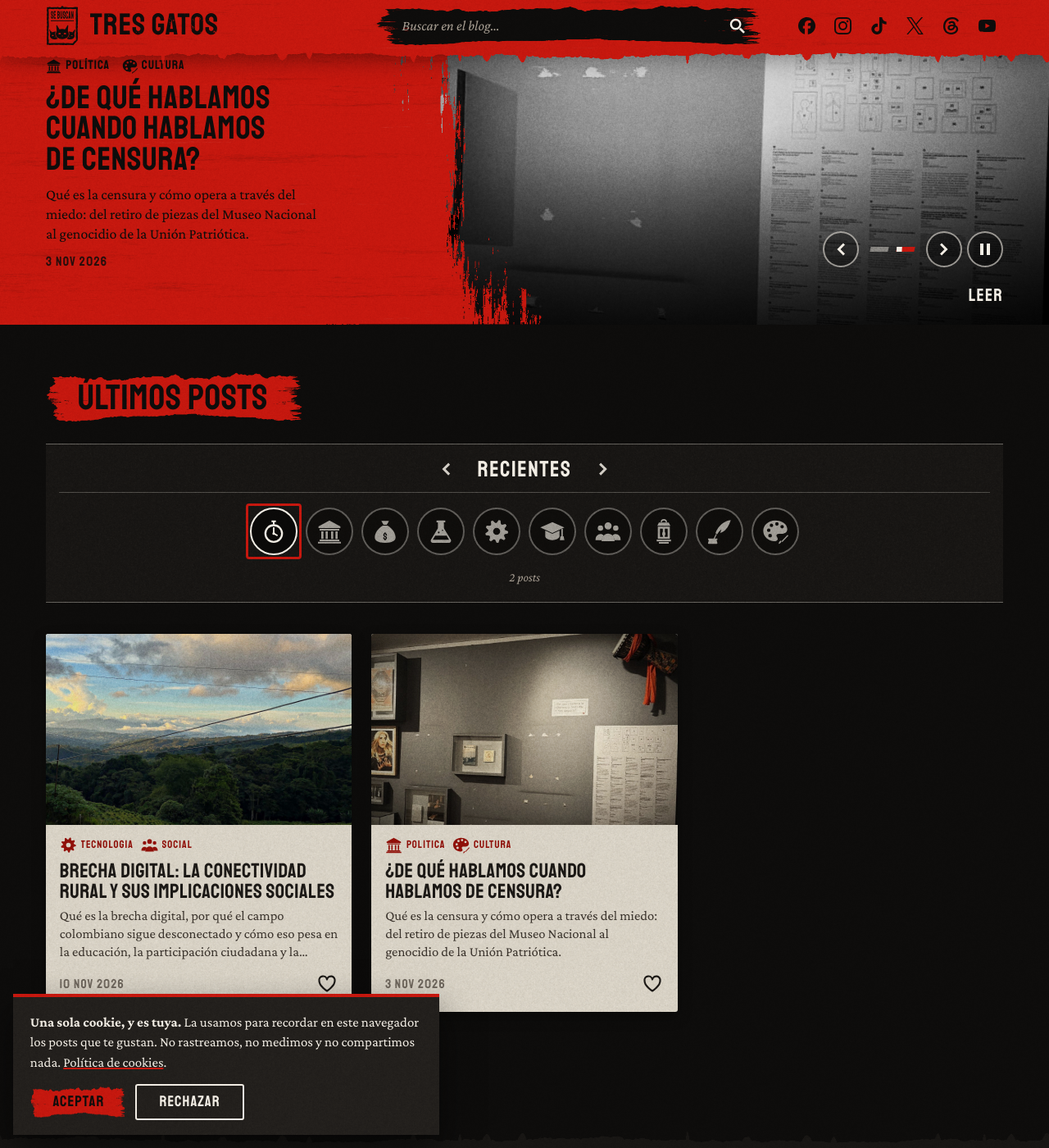
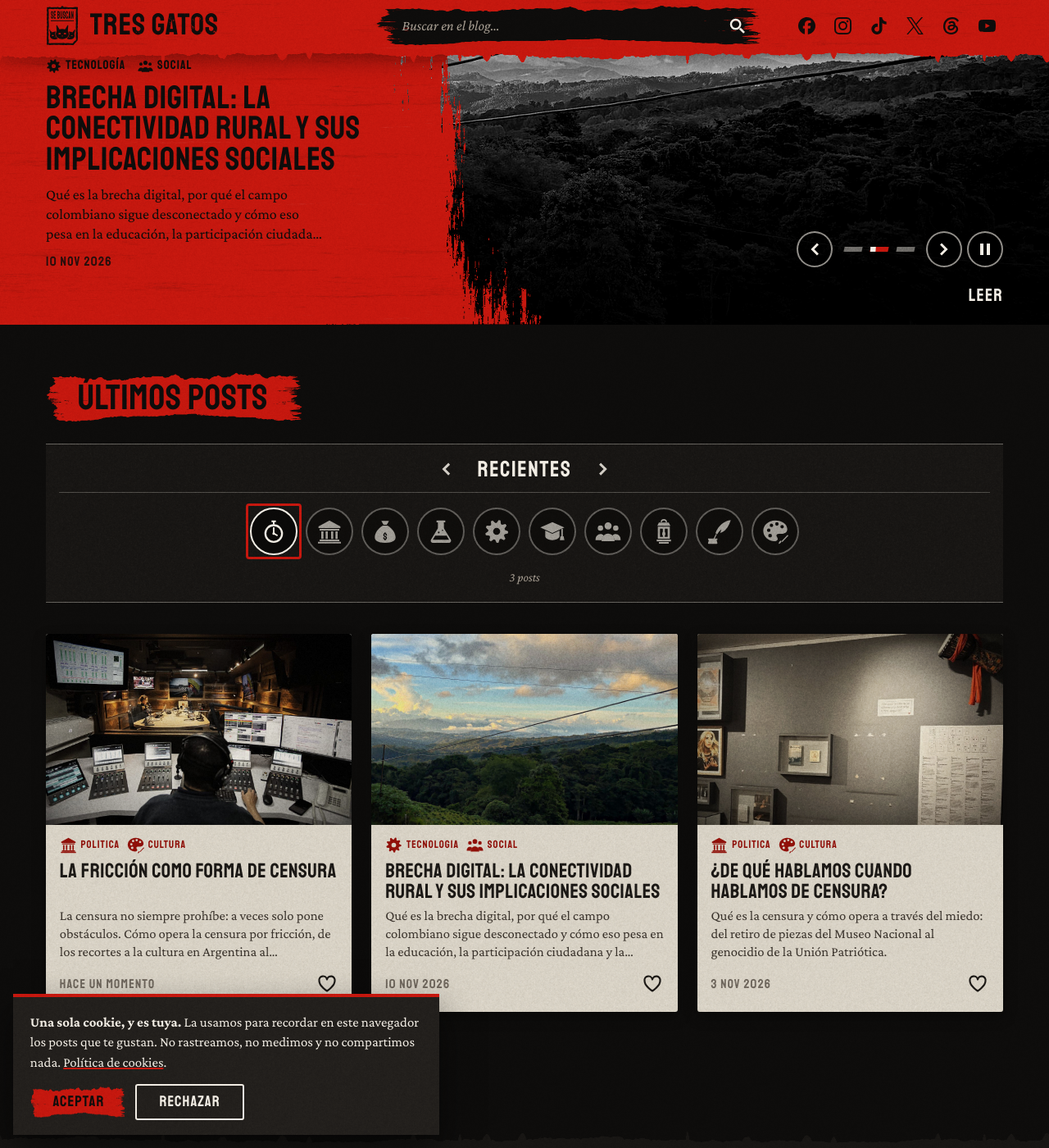
Before and after one commit to Dalex11/tres-gatos, a Jekyll site: the page built from index.html, in a window 1280 px wide and 1400 px high, scrolled down 322 px. Shown: the whole window at 82% size. Built offline with Jekyll 4.4.1, drawn with Linux system fonts in a browser that asks for light colours; part of the change alters nothing that is shown.

Commit message:
Tercera noticia

```diff
--- a/_posts/2026-11-03-de-que-hablamos-cuando-hablamos-de-censura.md
+++ b/_posts/2026-11-03-de-que-hablamos-cuando-hablamos-de-censura.md
@@ -9,7 +9,7 @@ imagen_alt: "Pared gris de una sala de museo con algunas vitrinas, un retrato y
 imagen_credito: "Foto: imagen difundida en medios, autor no identificado"
 
 resumen: "Qué es la censura y cómo opera a través del miedo: del retiro de piezas del Museo Nacional al genocidio de la Unión Patriótica."
-destacado: 2
+destacado: 3
 
 epigrafe: |
   Esta es la boca que hubo,
--- a/_posts/2026-11-10-brecha-digital-conectividad-rural.md
+++ b/_posts/2026-11-10-brecha-digital-conectividad-rural.md
@@ -9,7 +9,7 @@ imagen_alt: "Paisaje de montañas y bosque al atardecer, atravesado por cables d
 imagen_credito: "Foto: Deiby Alexander Rodriguez Rodallega"
 
 resumen: "Qué es la brecha digital, por qué el campo colombiano sigue desconectado y cómo eso pesa en la educación, la participación ciudadana y la economía."
-destacado: 1
+destacado: 2
 
 epigrafe: |
   Dos cuerpos frente a frente
--- /dev/null
+++ b/_posts/2026-11-17-la-friccion-como-forma-de-censura.md
@@ -0,0 +1,58 @@
+---
+title: "La fricción como forma de censura"
+date: 2026-11-17 18:00:00 -0500
+autor: "Lic. Santiago Arturo Rodríguez Bustos"
+temas: [politica, cultura]
+
+imagen: cabina-radio.jpg
+imagen_alt: "Operador de sonido de espaldas, con audífonos, frente a consolas y pantallas; tras el vidrio, dos periodistas conversan en el estudio de una emisora"
+imagen_credito: "Foto: imagen de dominio público"
+
+resumen: "La censura no siempre prohíbe: a veces solo pone obstáculos. Cómo opera la censura por fricción, de los recortes a la cultura en Argentina al presupuesto cultural de Colombia."
+destacado: 1
+
+epigrafe: |
+  La noche duerme al fondo del amor.
+  La noche. Y el hijo como beso crecido.
+  Oímos a veces un canto en la provincia del corazón.
+epigrafe_autor: "Luis Vidales, «Oímos a veces un canto…»"
+
+fuentes:
+  - "Roberts, M. E. (2014). *Fear, friction, and flooding: Methods of online information control* [Tesis doctoral, Harvard University]."
+  - "Rodríguez, M. A. (2026, 16 de octubre). Abelardo de la Espriella prometió «una lucha abierta y total contra el wokismo»: de qué se trata esta corriente cultural a la que el Presidente calificó de «cáncer». *Infobae*. <https://www.infobae.com/colombia/2026/10/16/abelardo-de-la-espriella-prometio-una-lucha-abierta-y-total-contra-el-wokismo-de-que-se-trata-esta-corriente-cultural-a-la-que-el-presidente-califico-de-cancer/>"
+  - "Claramonte Arrufat, J., & Avendaño Ayestarán, M. (2020). Censura, complejidad, auto-organización. *Amoxtli*, (5), 111-124. <https://doi.org/10.5281/zenodo.4377940>"
+  - "EFE. (1981, 27 de marzo). El escritor García Márquez abandona Colombia por razones de seguridad personal. *El País*. <https://elpais.com/diario/1981/03/27/internacional/354495609_850215.html>"
+  - "Comisión para el Esclarecimiento de la Verdad, la Convivencia y la No Repetición. (2022). *Caso «La esperanza acorralada: El genocidio contra la Unión Patriótica»* (Capítulo de Violaciones de DD. HH. e infracciones al DIH). <https://www.comisiondelaverdad.co/sites/default/files/descargables/2022-08/Caso_UP_%28v31ago%29.pdf>"
+  - "Comisión para el Esclarecimiento de la Verdad, la Convivencia y la No Repetición. (2022). *Hallazgos y recomendaciones de la Comisión de la Verdad de Colombia: Hay futuro si hay verdad* (Informe Final). <https://www.comisiondelaverdad.co/hay-futuro-si-hay-verdad>"
+  - "Gutiérrez Henao, L. F. (2026, 16 de octubre). Ministra de Cultura, Paola Holguín, se pronunció sobre retiro de más de 30 obras del Museo Nacional: «Su propósito es reflejar el alma de la Nación». *El Tiempo*. <https://www.eltiempo.com/cultura/arte-y-teatro/ministra-de-cultura-paola-holguin-se-pronuncio-sobre-retiro-de-mas-de-30-obras-del-museo-nacional-su-proposito-es-reflejar-el-alma-de-la-nacion-3594117>"
+  - "IFM Noticias. (2026, 13 de octubre). *Presupuesto 2027 llegará a las plenarias con un recorte de casi un 30 % para el Ministerio de las Culturas y dos convocatorias suspendidas*. <https://ifmnoticias.com/entretenimiento/presupuesto-2027-llega-a-las-plenarias-con-un-recorte-de-casi-30-para-el-ministe/>"
+  - "Wortman, A. (2026). La vuelta de la censura como política cultural en la Argentina de Milei. *Revista de Políticas Públicas e Governança*, 1(1)."
+---
+
+[Anteriormente]({% post_url 2026-11-03-de-que-hablamos-cuando-hablamos-de-censura %}) se abordó la censura mediante el miedo, sin embargo esta es solo una de las modalidades de censura. Aunque constituye una de sus manifestaciones más visibles, existen otras formas de control que operan de manera menos evidente. Estas suelen presentarse como decisiones burocráticas o medidas justificadas en nombre del bienestar de la población, lo que dificulta reconocer su posible función restrictiva. Una de estas modalidades es la censura por “fricción” (Roberts, 2014; Claramonte y Avendaño, 2020).
+
+Esta modalidad de censura se diferencia de la anterior porque no implica necesariamente la persecución directa de quienes expresan determinadas ideas ni la eliminación explícita de sus contenidos. Por el contrario, busca dificultar el acceso a la información, imponiendo obstáculos que hacen más complejo encontrarla, consultarla o difundirla. De este modo, la fricción puede desincentivar la búsqueda de información y limitar la circulación de ideas, la participación pública y, en última instancia, el ejercicio de la crítica.
+
+La dificultad y la demora entran en tensión con el tipo de sujeto que las sociedades modernas han contribuido a configurar. En palabras de Claramonte y Avendaño (2020):
+
+> Este procedimiento de censura ha pasado a considerar que sus destinatarios, en vez de ser fundamentalmente miedosos, son —al menos en parte— suficientemente perezosos para no persistir en los fatigosos procesos de acceso a la información. Hay en ello un reconocimiento claro del tipo de subjetividad que han generado las sociedades de consumo y entretenimiento rápido: los ciudadanos son ahora a la vez impacientes y relativamente indiferentes respecto a la información buscada. (p. 116)
+
+De este modo, no es necesario eliminar por completo las voces de oposición ni borrar la memoria histórica; basta con dificultar progresivamente su acceso, hacer que la información sea más compleja de localizar y convertir su búsqueda en un proceso cada vez más engorroso. Así, la censura por fricción puede operar sin prohibir explícitamente determinados contenidos, al imponer obstáculos que desincentivan su consulta y reducen sus posibilidades de circulación.
+
+En la actualidad, es posible identificar diversos ejemplos de censura por fricción. Uno se encuentra en Argentina, donde la reducción de la inversión estatal en el sector cultural ha sido justificada, desde sus discursos oficiales, mediante el argumento de que los recursos públicos financiaban expresiones vinculadas con el colectivismo, las perspectivas de género y los sectores de izquierda, descalificados mediante el término “zurdos”.
+
+Al analizar el proceso de censura cultural en Argentina, Wortman (2026) señala:
+
+> En esta llamada “batalla cultural” a la manera de las guerras culturales norteamericanas, se pretende establecer un vínculo estrecho entre mundo, cultura y arte, con el socialismo, y en nuestro caso con el kirchnerismo (gobierno anterior de Néstor y Cristina Kirchner) (...) En la agresión y persecución al sector cultural, resurgieron términos que parecían desterrados de la trama democrática consensuada en los últimos 40 años de democracia. (pp. 11-12)
+
+En este contexto, durante el gobierno de Javier Milei se han implementado medidas de reducción presupuestaria, reorganización y cierre de organismos públicos que afectan al sector cultural argentino.
+
+Este proceso guarda similitudes con algunas discusiones sobre la financiación pública de la cultura en Colombia. En el marco de la denominada “batalla cultural” y bajo el argumento de la necesidad de un “rescate económico”, el Gobierno nacional presentó para 2027 una propuesta presupuestaria que contempla una reducción cercana al 30 % en los recursos del Ministerio de las Culturas, las Artes y los Saberes, respecto al presupuesto aprobado para 2026 (IFM Noticias, 2026). Esta disminución genera preocupación por sus posibles efectos sobre el desarrollo de iniciativas culturales y el sostenimiento de colectivos artísticos que dependen, en parte, del apoyo económico estatal para desarrollar sus proyectos y llegar a comunidades y territorios históricamente marginados.
+
+A esta discusión se suma el discurso de la nueva ministra de Cultura, Paola Holguín, quien ha manifestado que, sobre el caso del Museo Nacional, se debe “reflejar el alma de la Nación” y contribuir a la difusión de “la cultura del país”, al tiempo que sostiene que el arte y la cultura no pueden convertirse en instrumentos de “adoctrinamiento político”. Asimismo, ha señalado que “no puede ser un espacio de apología al delito o revictimización; tiene que observar los derechos de las víctimas a la verdad, la justicia, la reparación y la no repetición” (Gutiérrez Henao, 2026).
+
+Estas declaraciones permiten profundizar en la discusión sobre quién define los contenidos que representan la identidad nacional y cuáles son los criterios que determinan su legitimidad dentro de las instituciones culturales. En este sentido, la disputa no se limita a la presencia o ausencia de determinadas obras, sino que también involucra las formas en que se accede, representa y construye la memoria colectiva.
+
+Estas decisiones pueden analizarse desde la perspectiva de la censura por fricción, en la medida en que las restricciones presupuestarias y administrativas dificultan la producción artística, la circulación de obras y el acceso de la población a determinadas expresiones culturales. De este modo, el control cultural no requiere necesariamente prohibir de manera explícita una obra o una idea; también puede operar mediante la reducción de los recursos y de las condiciones materiales que hacen posible su producción, difusión y acceso.
+
+*En la próxima parte profundizaremos en la censura por medio de inundación y cómo funciona. Parte 3: La censura por medio de inundación.*
```
Also changed, not shown: assets/img/posts/cabina-radio.jpg (added).
